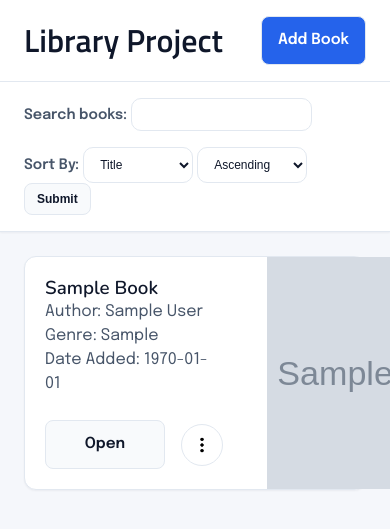
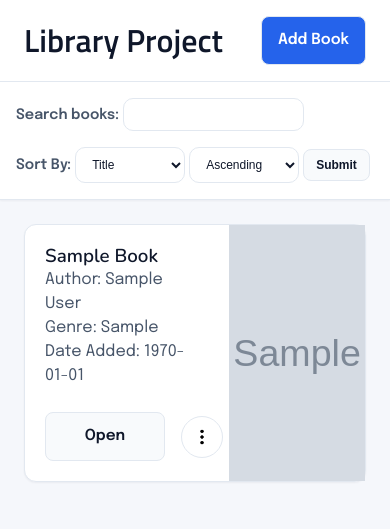
Before and after one commit to AustinN-Tech/Library_Project, a Flask app: page / in a window 390 px wide; the page is wider, and only the part inside the window is pictured. Shown: the top 529 px of that part. Run offline with Flask 3, Linux system fonts and the light colour scheme; tables that the repository leaves empty hold one stand-in row (values such as "Sample post"); grey boxes marked "Sample" are stand-in pictures; some web fonts are replaced.

Commit message:
Fixed screen formatting & Added dynamically PDF rendering

```diff
--- a/src/database.py
+++ b/src/database.py
@@ -31,7 +31,7 @@ def create_db():
         date_added INTEGER NOT NULL DEFAULT (strftime('%s','now')),
         file_key TEXT NOT NULL UNIQUE,
         cover_path TEXT NOT NULL,
-        original_filenameS TEXT NOT NULL
+        original_filename TEXT NOT NULL
     )
     """)
     conn.commit()
--- a/src/static/read_book.js
+++ b/src/static/read_book.js
@@ -20,7 +20,7 @@ const next_button = document.querySelector(".next");
 
 const canvas_container = document.querySelector(".canvas_container");
 
-const mobile_query = window.matchMedia("(max-width:850px)");
+const mobile_query = window.matchMedia("(max-width: 1024px)");
 
 pdfjsLib.getDocument({ url: pdf_URL}).promise // loading PDF doc takes time, must be a promise
     .then(
@@ -74,6 +74,10 @@ function load_page(page_number) {
         }
     );
 }
+
+window.addEventListener("resize", () => { // Dynamically rerenders upon window resizing
+    load_page(page_counter);
+})
 
 function scale_viewport_mobile(canvas_container, unscaled_viewport, page) {
     console.log("Scaling mobile...")
--- a/src/static/style.css
+++ b/src/static/style.css
@@ -183,7 +183,7 @@ button:hover {
     max-width: 1000px;
     display: grid;
     /* min-height: 400px; */
-    grid-template-columns: 1fr 40%; /* Cover takes 40% of code, info takes rest */
+    grid-template-columns: minmax(0, 1fr) minmax(0, 40%); /* Cover takes 40% of code, info takes rest; setting minimum and max values for both columns */
     /* align-items: stretch; */
     gap: 1.5rem;
     border: 1px solid var(--border);
@@ -547,9 +547,14 @@ button:hover {
         font-size: 1.5rem;
     }
 }
-@media screen and (max-width: 850px) {
+@media screen and (max-width: 1024px) {
     .canvas_container {
         height: 80vh;
         width: auto;
     }
 }
+@media screen and (max-width: 650px) {
+    .search_and_sort { /* So the sort bar on mobile devices stays as one entire line*/
+        padding: 1rem 1rem; /* slightly shrinking horizontal padding from 1.5rem to 1rem so everything can fit together on smaller screens */
+    }
+}
```
Also changed, not shown: README.md.
